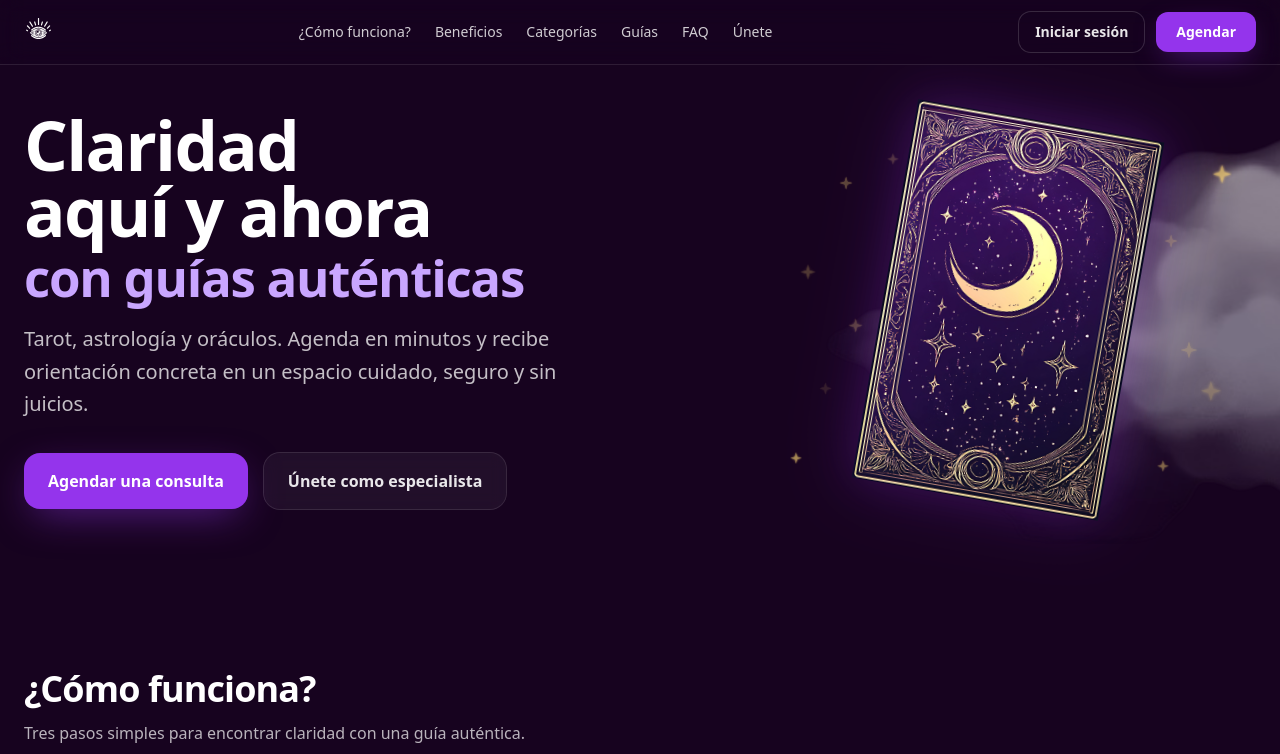
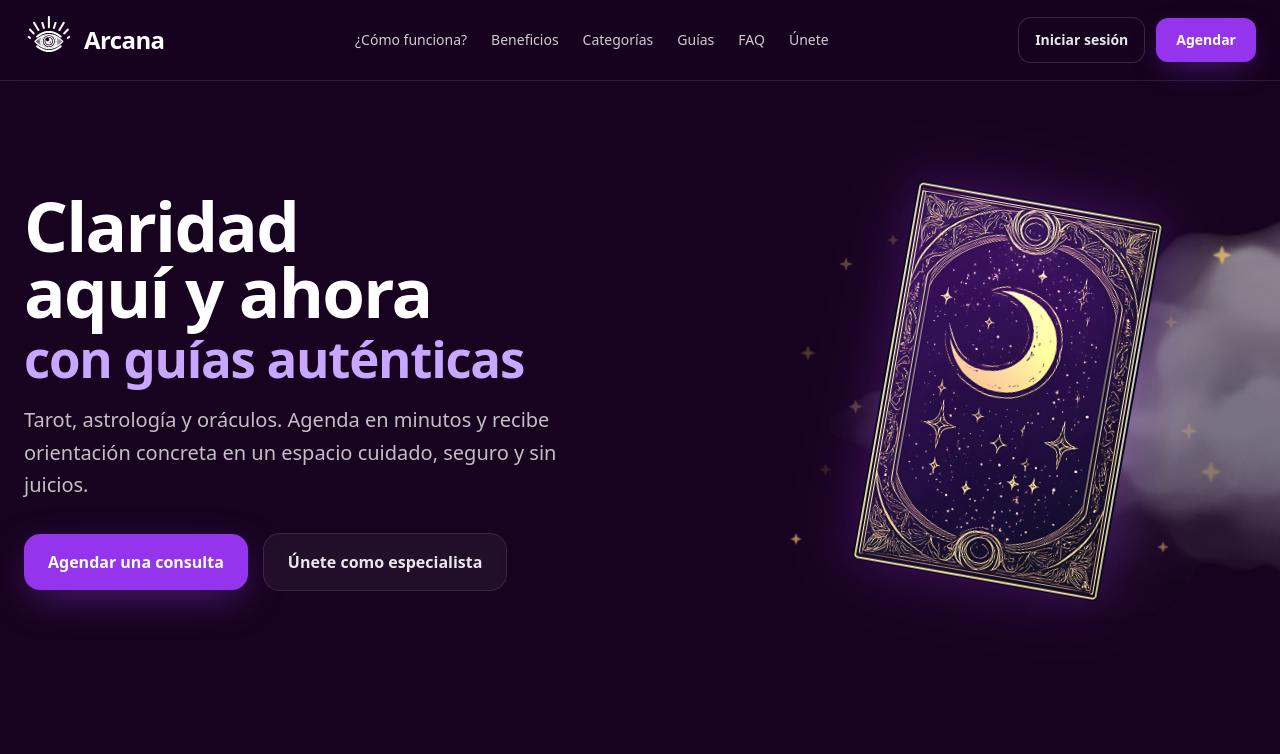
Before and after one commit to arcana302-art/arcana-v2, a Next.js app: page / in a window 1280 px wide. Shown: the top 754 px of the page. Built offline with nearby package versions, Linux system fonts and the light colour scheme.

Commit message:
Update SiteHeader.tsx

```diff
--- a/app/components/SiteHeader.tsx
+++ b/app/components/SiteHeader.tsx
@@ -16,19 +16,27 @@ export default function SiteHeader() {
   ];
 
   return (
-    <header className="fixed inset-x-0 top-0 z-40 border-b border-white/10 bg-[#17031F]/55 backdrop-blur-md">
-      <div className="mx-auto flex h-16 max-w-7xl items-center justify-between px-6">
-        {/* Brand (usa /public/brand/logo.svg) */}
-        <a href="/" className="flex items-center gap-2" aria-label="Arcana — inicio">
+    <header
+      className="
+        sticky top-0 z-40
+        border-b border-white/10
+        bg-[#17031F]/55 backdrop-blur-md
+      "
+    >
+      <div className="mx-auto flex h-20 max-w-7xl items-center justify-between px-6">
+        {/* Brand (logo + nombre) */}
+        <a href="/" className="flex items-center gap-3">
           <Image
             src="/brand/logo.svg"
             alt="Arcana"
-            width={28}
-            height={28}
+            width={48}
+            height={48}
             priority
-            className="h-7 w-7"
+            className="h-12 w-12"
           />
-          <span className="sr-only">Arcana</span>
+          <span className="text-white text-2xl font-extrabold tracking-tight">
+            Arcana
+          </span>
         </a>
 
         {/* Desktop nav */}
@@ -48,13 +56,13 @@ export default function SiteHeader() {
         <div className="hidden items-center gap-3 lg:flex">
           <a
             href="#"
-            className="inline-flex h-10 items-center justify-center rounded-xl px-4 text-sm font-semibold text-white/90 ring-1 ring-white/15 hover:bg-white/5 transition"
+            className="inline-flex h-11 items-center justify-center rounded-xl px-4 text-sm font-semibold text-white/90 ring-1 ring-white/15 hover:bg-white/5 transition"
           >
             Iniciar sesión
           </a>
           <a
             href="#"
-            className="inline-flex h-10 items-center justify-center rounded-xl px-5 text-sm font-semibold text-white bg-[#9434ec] shadow-[0_10px_30px_-10px_rgba(148,52,236,0.55)] hover:scale-[1.03] active:scale-[0.98] transition"
+            className="inline-flex h-11 items-center justify-center rounded-xl px-5 text-sm font-semibold text-white bg-[#9434ec] shadow-[0_10px_30px_-10px_rgba(148,52,236,0.55)] hover:scale-[1.03] active:scale-[0.98] transition"
           >
             Agendar
           </a>
@@ -82,16 +90,18 @@ export default function SiteHeader() {
           />
           <div className="fixed right-0 top-0 z-50 h-full w-[78%] max-w-sm bg-[#17031F] border-l border-white/10 shadow-2xl">
             <div className="flex h-16 items-center justify-between px-5 border-b border-white/10">
-              <span className="inline-flex items-center gap-2 text-white text-lg font-extrabold tracking-tight">
+              <div className="flex items-center gap-3">
                 <Image
                   src="/brand/logo.svg"
                   alt="Arcana"
-                  width={24}
-                  height={24}
-                  className="h-6 w-6"
+                  width={32}
+                  height={32}
+                  className="h-8 w-8"
                 />
-                Arcana
-              </span>
+                <span className="text-white text-lg font-extrabold tracking-tight">
+                  Arcana
+                </span>
+              </div>
               <button
                 aria-label="Cerrar menú"
                 onClick={() => setOpen(false)}
```
